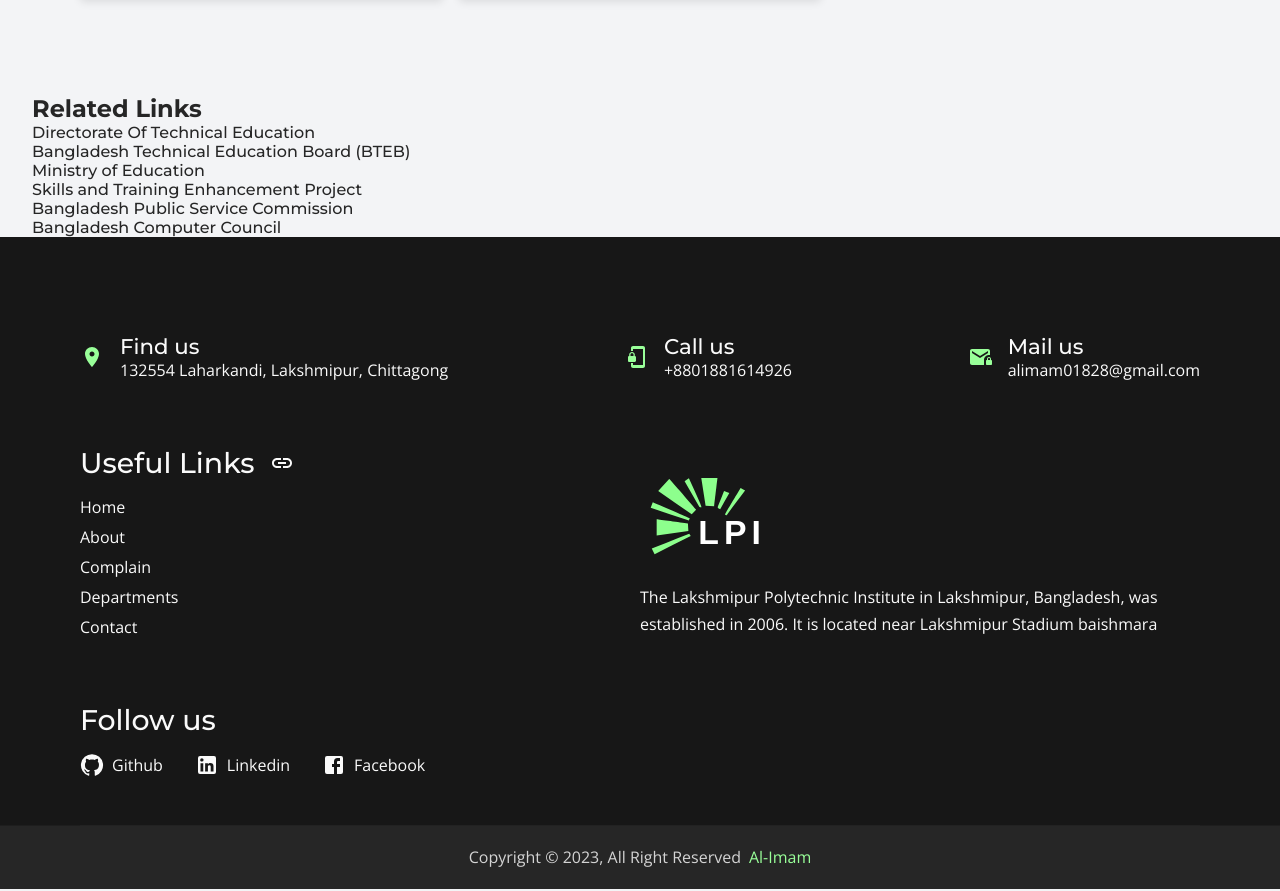
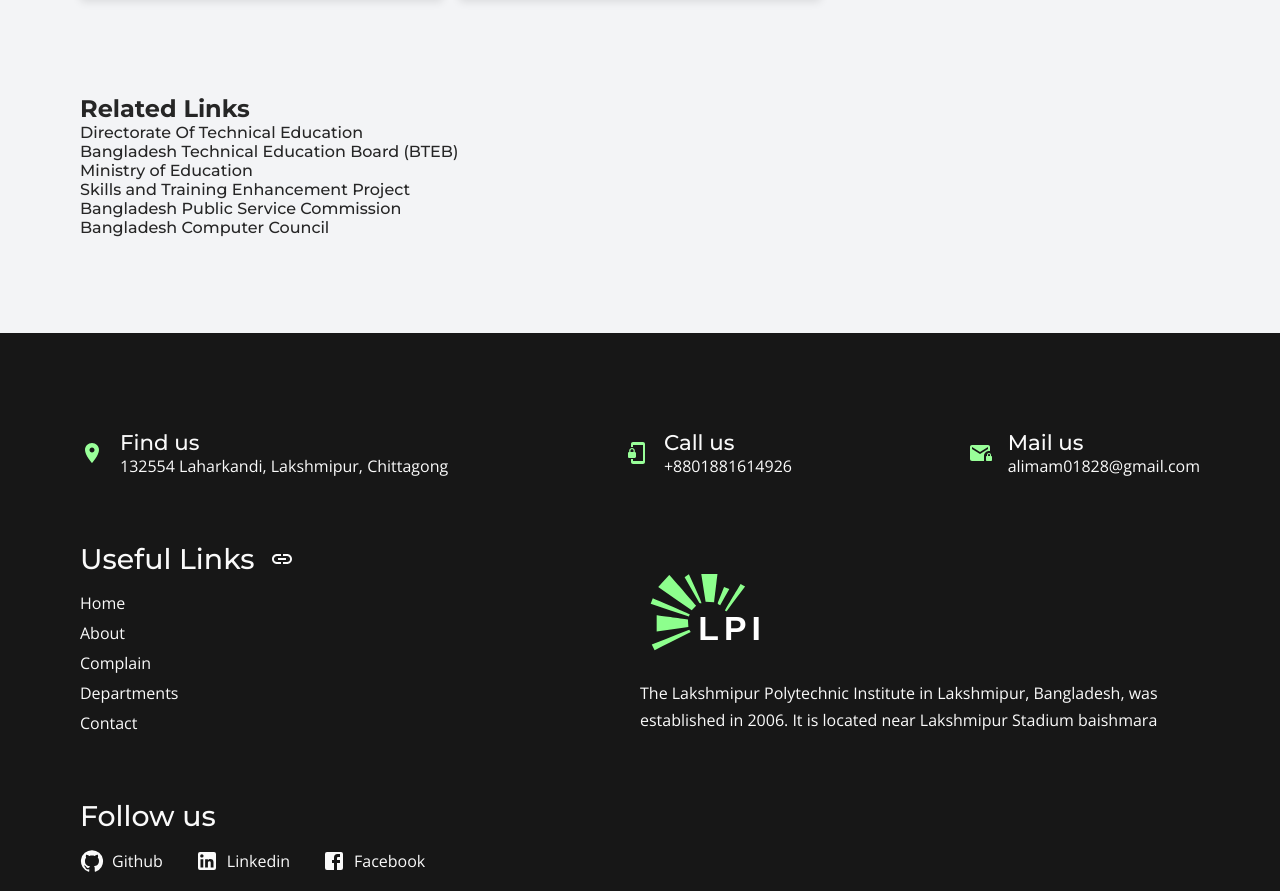
Before and after one commit to al-imam/lpi, a React (Vite) app: page / in a window 1280 px wide. Shown: the part 4438-5329 px from the top of the page. Built offline with nearby package versions, Linux system fonts and the light colour scheme.

Commit message:
style container add gaping and many more

```diff
--- a/src/components/RelatedLinks/RelatedLinks.jsx
+++ b/src/components/RelatedLinks/RelatedLinks.jsx
@@ -3,6 +3,7 @@ import classes from "./rl.module.css";
 function RelatedLinks() {
   return (
     <section className={classes.section}>
+      <div className={classes.container}>
         <h2 className={classes.heading}>Related Links</h2>
         <ul className={classes.items}>
           <li>
@@ -21,7 +22,11 @@ function RelatedLinks() {
             </a>
           </li>
           <li>
-          <a target="_blank" rel="noopener" href="http://www.step-dte.gov.bd/">
+            <a
+              target="_blank"
+              rel="noopener"
+              href="http://www.step-dte.gov.bd/"
+            >
               Skills and Training Enhancement Project
             </a>
           </li>
@@ -36,6 +41,7 @@ function RelatedLinks() {
             </a>
           </li>
         </ul>
+      </div>
     </section>
   );
 }
--- a/src/components/RelatedLinks/rl.module.css
+++ b/src/components/RelatedLinks/rl.module.css
@@ -3,4 +3,10 @@
   font-family: var(--ff-m);
   font-weight: var(--fw-500);
   color: var(--gray-800);
+  margin-bottom: 6rem;
 }
+
+.container {
+  max-width: var(--max-width);
+  margin-inline: auto;
+}
```
Lines whose indentation alone changed are shown as unchanged.
